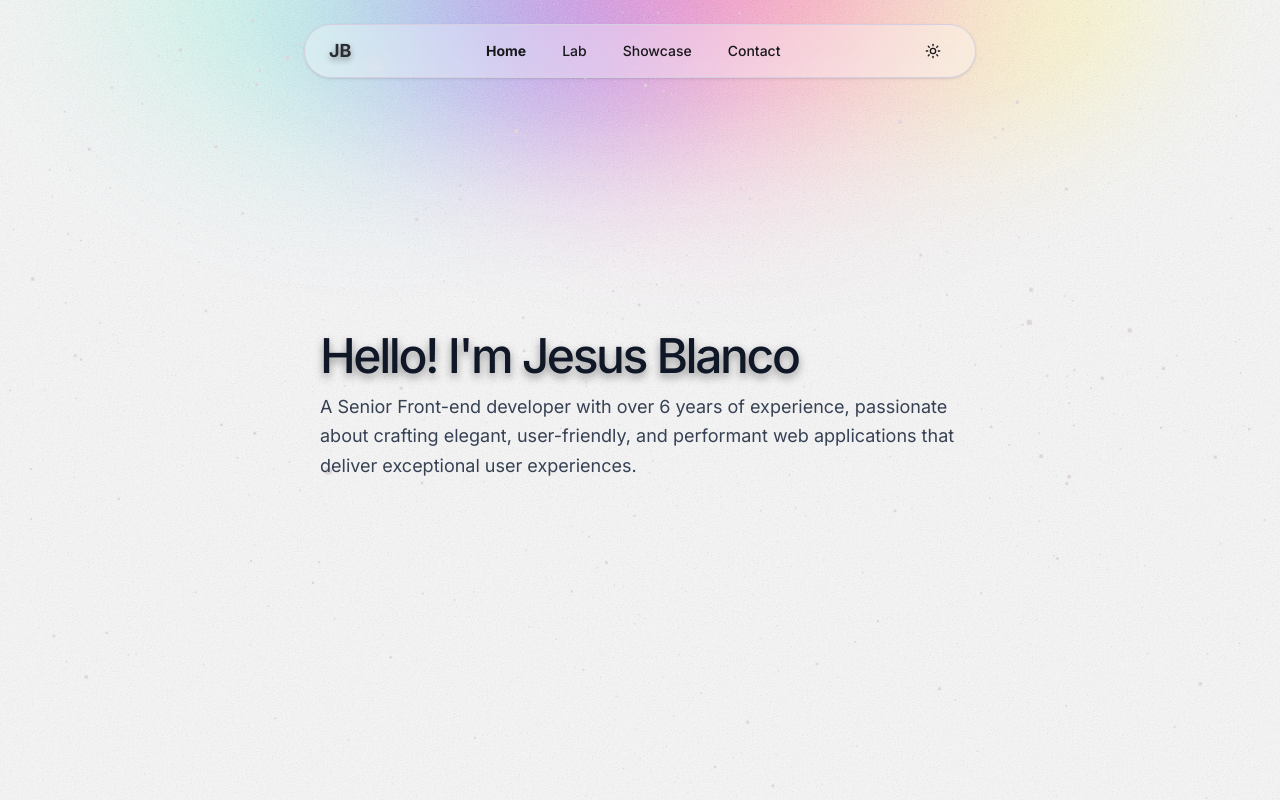
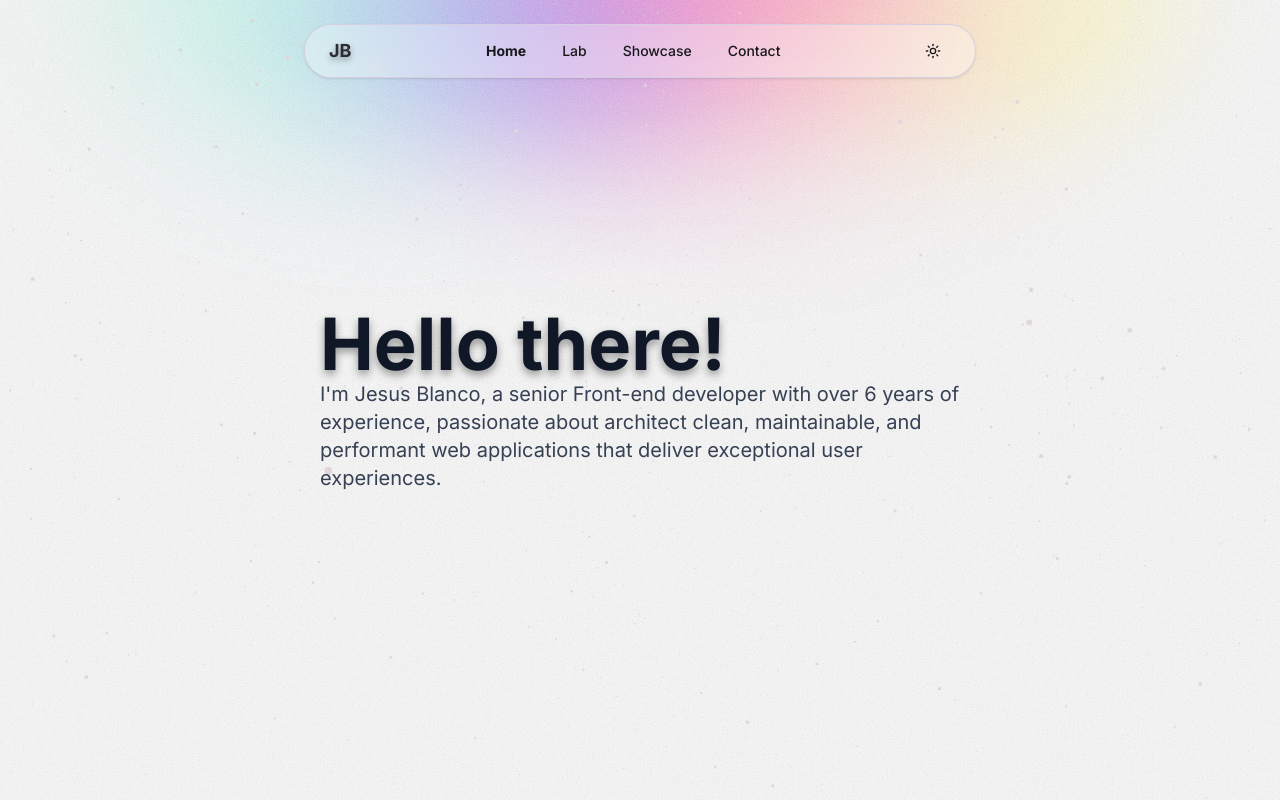
Before and after one commit to JD154/jblanco-portfolio, a React (Vite) app: page / in a window 1280 px wide. Built offline with nearby package versions, Linux system fonts and the light colour scheme.

Commit message:
refactor: update layout and text for HomePage component

```diff
--- a/src/pages/home/index.tsx
+++ b/src/pages/home/index.tsx
@@ -5,20 +5,14 @@ export const HomePage: FC = () => {
   return (
     <div>
       <StarsBackground />
-      <div
-        className="max-w-2xl mx-auto"
-        style={{ position: 'absolute', top: '50%', left: '50%', transform: 'translate3d(-50%,-50%,0)' }}
-      >
-        <h1
-          className="text-gray-900 dark:text-gray-100 drop-shadow-lg dark:drop-shadow-white/40 drop-shadow-black/40"
-          style={{ margin: 0, padding: 0, fontSize: '3em', fontWeight: 500, letterSpacing: '-0.05em' }}
-        >
-          Hello! I'm Jesus Blanco
+      <div className="max-w-2xl lg:max-w-4xl mx-auto absolute top-1/2 left-1/2  z-10 -translate-y-1/2 -translate-x-1/2">
+        <h1 className="text-gray-900 dark:text-gray-100 drop-shadow-lg dark:drop-shadow-white/40 drop-shadow-black/40 m-0 p-0 font-bold md:text-7xl 2xl:text-9xl">
+          Hello there!
         </h1>
         <h6>
-          <span className="text-gray-700 dark:text-gray-200 text-lg leading-relaxed">
-            A Senior Front-end developer with over 6 years of experience, passionate about crafting elegant,
-            user-friendly, and performant web applications that deliver exceptional user experiences.
+          <span className="text-gray-700 dark:text-gray-200 text-xl 2xl:text-3xl">
+            I'm Jesus Blanco, a senior Front-end developer with over 6 years of experience, passionate about architect
+            clean, maintainable, and performant web applications that deliver exceptional user experiences.
           </span>
           <br />
         </h6>
```
